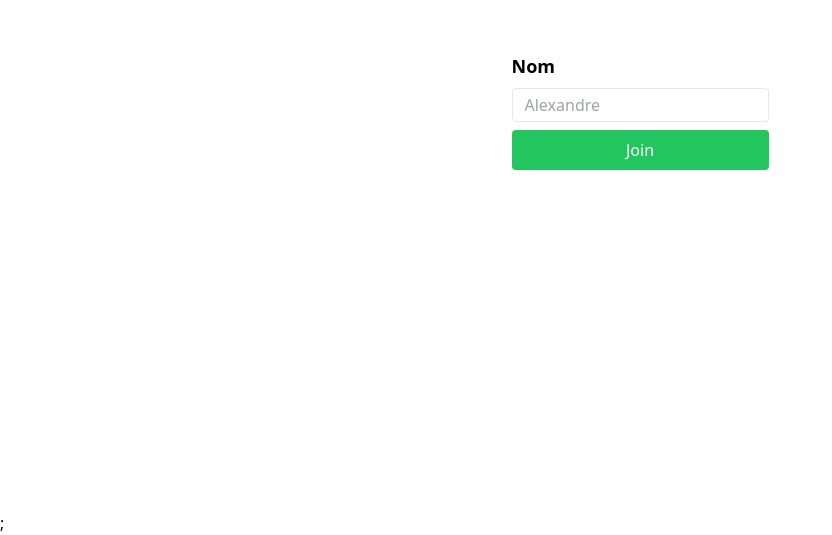
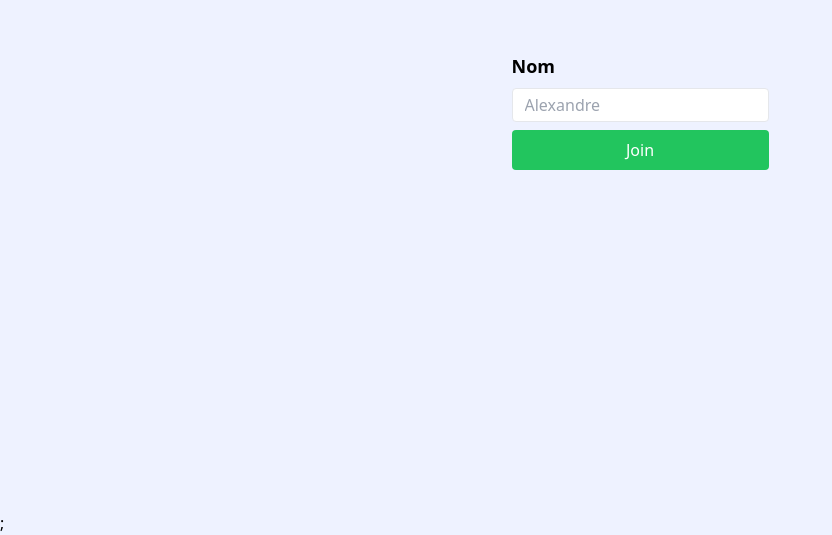
Before and after one commit to alexandrelam/minesweeper, a Next.js app in the folder web/: page / in a window 1280 px wide. Shown: the part 289-824 px from the top of the page, without its empty margins (0-832 px from the left). Built offline with nearby package versions, Linux system fonts and the light colour scheme.

Commit message:
fix: doesn't reveal bombs

```diff
--- a/web/styles/globals.css
+++ b/web/styles/globals.css
@@ -1,3 +1,7 @@
 @tailwind base;
 @tailwind components;
 @tailwind utilities;
+
+body {
+  background-color: #eef2ff;
+}
```
Also changed, not shown: 1 other file (tests, documents, lock files or other folders).
